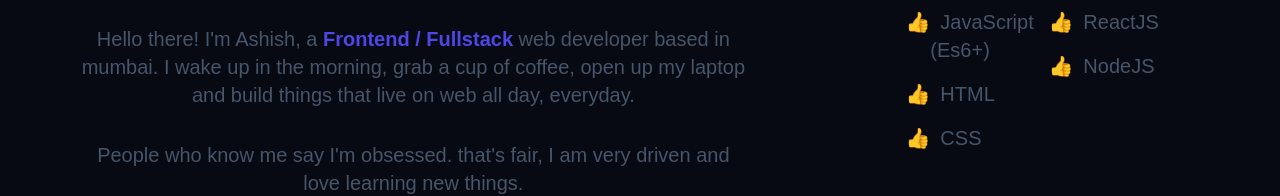
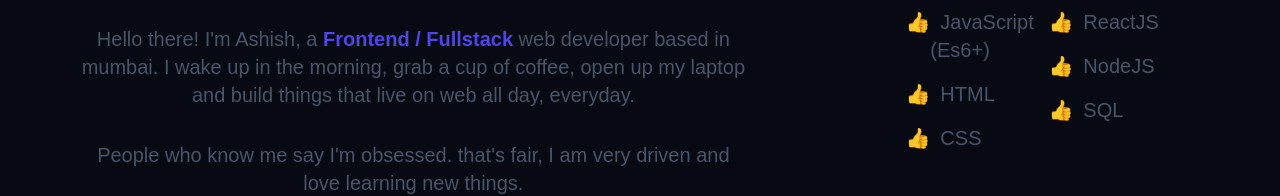
Before and after one commit to ashish1089/Portfolio, a website built with Vite: page index.html in a window 1280 px wide. Shown: the part 1066-1262 px from the top of the page. Built offline with nearby package versions, Linux system fonts and the light colour scheme; a web font is replaced by a local one.

Commit message:
tech stack update

```diff
--- a/index.html
+++ b/index.html
@@ -121,6 +121,7 @@
           <ul class="about__ul">
             <li class="about__list">ReactJS</li>
             <li class="about__list">NodeJS</li>
+            <li class="about__list">SQL</li>
           </ul>
         </div>
       </div>
```
